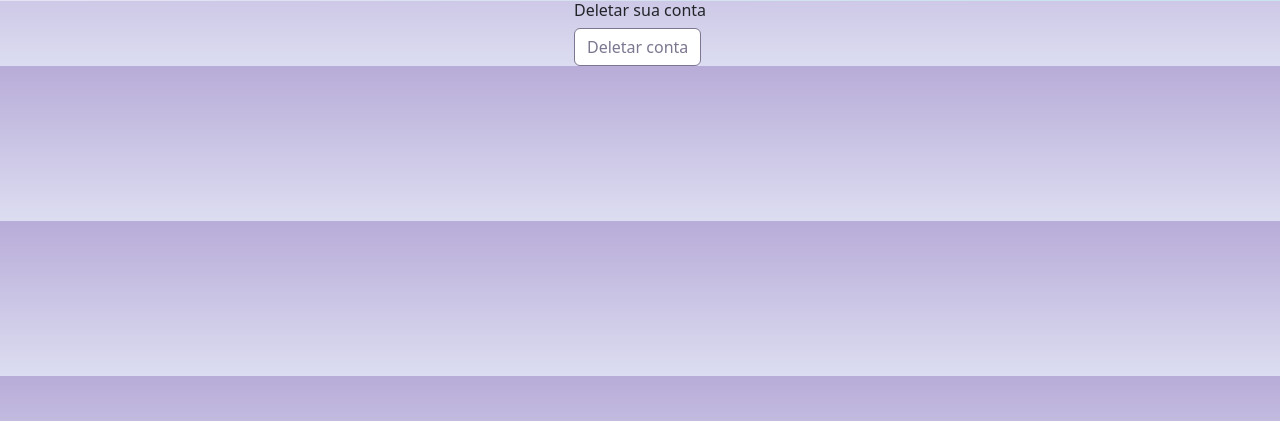
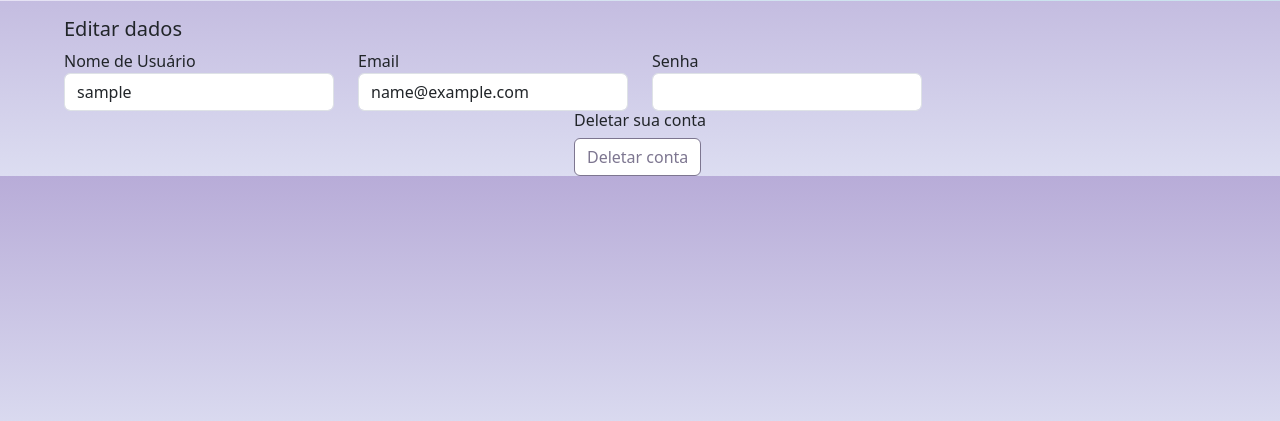
Before and after one commit to NerdEJr/WebDev_Projeto, a PHP site: page /conta.php in a window 1280 px wide. Shown: the part 89-510 px from the top of the page. Run offline with PHP 8.4, Linux system fonts and the light colour scheme; the visitor is signed in with stand-in values (Sample User, id 1); data that the repository does not hold is empty.

Commit message:
Edita muito

```diff
--- a/conta.php
+++ b/conta.php
@@ -2,6 +2,9 @@
     if(!session_start()){
         header('location: login.php');
 
+    } else {
+        $email = $_SESSION["user_email"];
+        $nickName = $_SESSION["NickName"];
     }
 ?>
 
@@ -59,6 +62,36 @@
             </div>
         </nav>
     </section>
+    <form>
+        <section style="margin-top: 1rem;" class="container-fluid">
+            <div class="row">
+                <div class="col-md-12">
+                    <h5>Editar dados</h5>
+                </div>
+            </div>
+            <div class="row">
+                <div class="col-md-3">
+                    <div class="form-group">
+                        <label for="userNickName">Nome de Usuário</label><br>
+                        <input class="form-control" id="userNickName" value="<?php echo $nickName;?>" name="userNickName" type="text">
+                    </div>
+                </div>
+                <div class="col-md-3">
+                    <div class="form-group">
+                        <label for="userEmail">Email</label><br>
+                        <input class="form-control" id="userEmail" value="<?php echo $email;?>" name="userEmail" type="text">
+                    </div>
+                </div>
+                <div class="col-md-3">
+                    <div class="form-group">
+                        <label for="userPasswd">Senha</label><br>
+                        <input class="form-control" id="userPasswd" name="userPasswd" type="password">
+                    </div>
+                </div>
+            </div>
+        </section>
+
+    </form>
 
 
 
```
